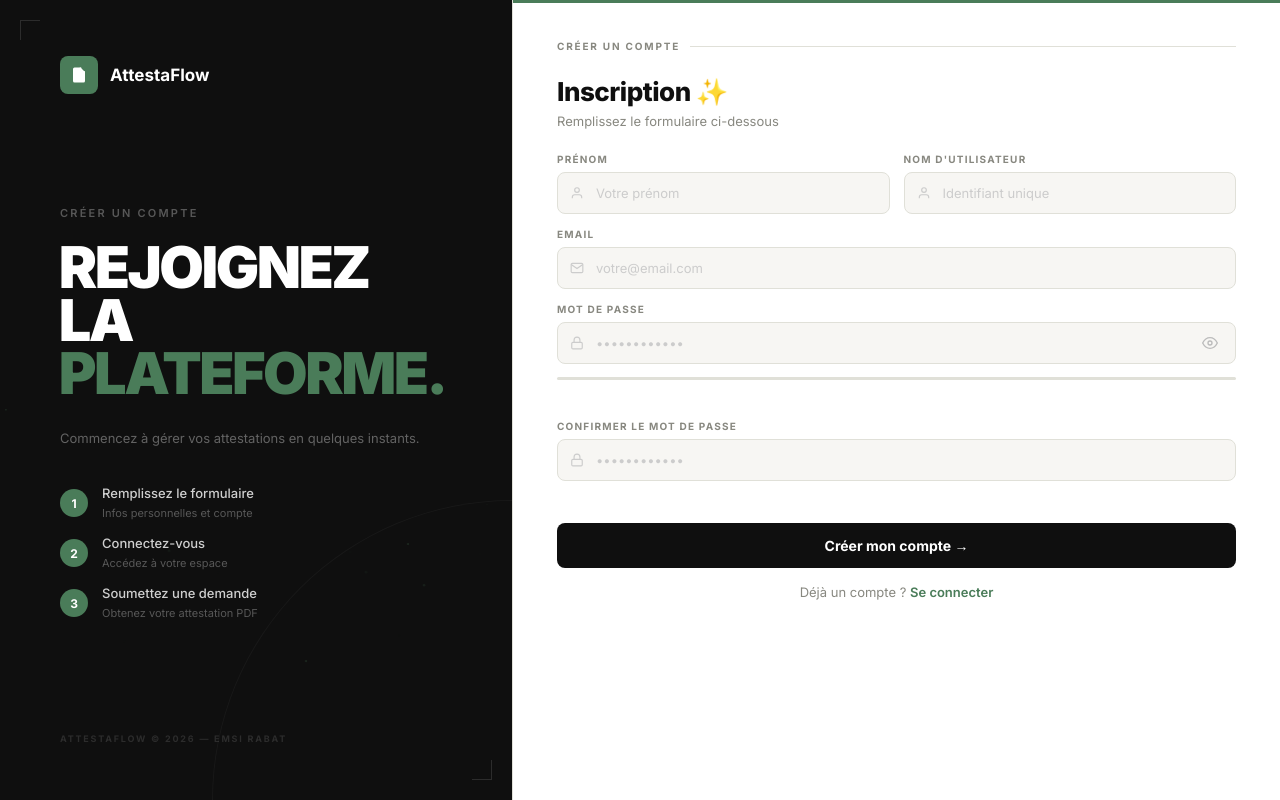
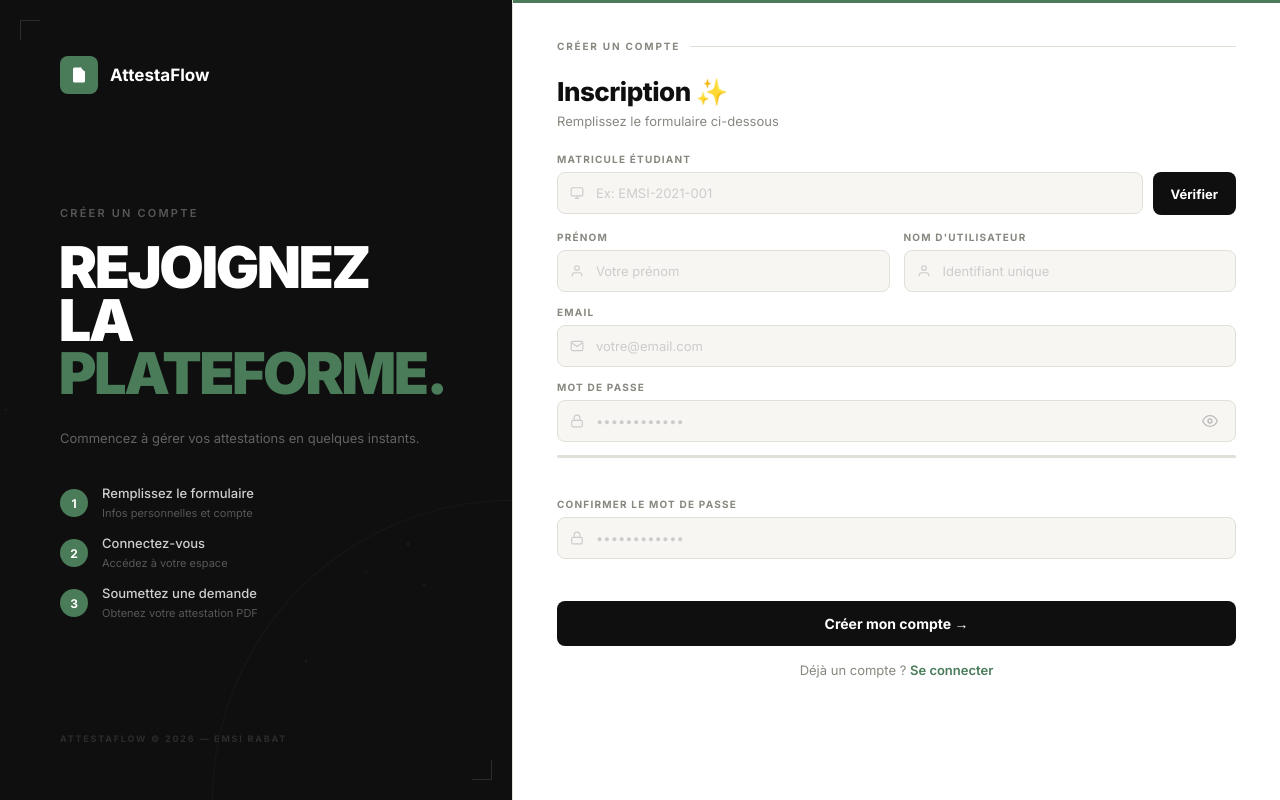
Before and after one commit to HoussamAhmich/attestaflow, a Django app: page /register/ in a window 1280 px wide. Run offline with Django 5.2, Linux system fonts and the light colour scheme.

Commit message:
Add matricule field to registration: verify student identity via EtudiantDB before creating account

```diff
--- a/gestion/models.py
+++ b/gestion/models.py
@@ -9,6 +9,7 @@ class Utilisateur(models.Model):
     email = models.EmailField()
     mot_de_passe = models.CharField(max_length=255)
     role = models.CharField(max_length=20, choices=ROLE_CHOICES, default='beneficiaire')
+    matricule = models.CharField(max_length=50, blank=True, null=True)
     def __str__(self): return f"{self.nom} ({self.role})"
 
 class Demande(models.Model):
--- a/gestion/templates/register.html
+++ b/gestion/templates/register.html
@@ -49,11 +49,27 @@
     .fgrid{display:grid;grid-template-columns:1fr 1fr;gap:14px;}
     .fg{display:flex;flex-direction:column;gap:7px;opacity:0;transform:translateY(8px);transition:opacity 0.4s,transform 0.4s;}
     .fg.full{grid-column:1/-1;}
-    .loaded .fg-1{opacity:1;transform:translateY(0);transition-delay:0.6s;}
-    .loaded .fg-2{opacity:1;transform:translateY(0);transition-delay:0.65s;}
-    .loaded .fg-3{opacity:1;transform:translateY(0);transition-delay:0.7s;}
-    .loaded .fg-4{opacity:1;transform:translateY(0);transition-delay:0.75s;}
-    .loaded .fg-5{opacity:1;transform:translateY(0);transition-delay:0.8s;}
+    .loaded .fg-0{opacity:1;transform:translateY(0);transition-delay:0.55s;}
+    .loaded .fg-1{opacity:1;transform:translateY(0);transition-delay:0.62s;}
+    .loaded .fg-2{opacity:1;transform:translateY(0);transition-delay:0.67s;}
+    .loaded .fg-3{opacity:1;transform:translateY(0);transition-delay:0.72s;}
+    .loaded .fg-4{opacity:1;transform:translateY(0);transition-delay:0.77s;}
+    .loaded .fg-5{opacity:1;transform:translateY(0);transition-delay:0.82s;}
+    .mat-row{display:flex;gap:10px;align-items:flex-start;}
+    .mat-row .fwrap{flex:1;}
+    .btn-verify{background:var(--ink);color:white;border:none;border-radius:8px;padding:0 18px;height:43px;font-family:'Inter',sans-serif;font-size:13px;font-weight:700;cursor:pointer;white-space:nowrap;transition:background 0.2s;flex-shrink:0;}
+    .btn-verify:hover{background:var(--s);}
+    .btn-verify:disabled{opacity:0.55;cursor:not-allowed;}
+    .mat-status{border-radius:8px;padding:9px 13px;font-size:13px;font-weight:500;margin-top:8px;display:flex;align-items:center;gap:7px;}
+    .mat-status.error{background:#fef2f2;border:1.5px solid #fca5a5;color:#dc2626;}
+    .mat-status.warn{background:#fffbeb;border:1.5px solid #fcd34d;color:#92400e;}
+    .ecard{background:var(--sl);border:1.5px solid #b8d4c0;border-radius:10px;padding:14px 16px;margin-top:12px;}
+    .ecard-header{display:flex;align-items:center;gap:7px;margin-bottom:12px;padding-bottom:10px;border-bottom:1px solid #b8d4c0;}
+    .ecard-header svg{width:16px;height:16px;stroke:var(--s);fill:none;stroke-width:2.5;flex-shrink:0;}
+    .ecard-found{font-size:12px;font-weight:700;color:var(--sd);}
+    .ecard-grid{display:grid;grid-template-columns:1fr 1fr;gap:10px;}
+    .ecard-field label{display:block;font-size:9px;font-weight:700;color:var(--muted);text-transform:uppercase;letter-spacing:0.1em;margin-bottom:2px;}
+    .ecard-field span{display:block;font-size:13px;font-weight:600;color:var(--ink);}
     .flbl{font-size:10px;font-weight:700;color:var(--muted);text-transform:uppercase;letter-spacing:0.12em;transition:color 0.2s;}
     .fg.focused .flbl{color:var(--s);}
     .fwrap{position:relative;}
@@ -124,6 +140,33 @@
 
     <form method="POST" id="regForm">
       {% csrf_token %}
+      <input type="hidden" name="matricule" id="matHidden" value="{{ submitted_matricule|default:'' }}">
+
+      <!-- Matricule lookup -->
+      <div class="fg fg-0 full" style="margin-bottom:16px;">
+        <label class="flbl">Matricule étudiant</label>
+        <div class="mat-row">
+          <div class="fwrap">
+            <svg class="finput-icon" viewBox="0 0 24 24" fill="none" stroke="currentColor" stroke-width="2"><rect x="2" y="3" width="20" height="14" rx="2"/><line x1="8" y1="21" x2="16" y2="21"/><line x1="12" y1="17" x2="12" y2="21"/></svg>
+            <input class="finput" type="text" id="matInput" placeholder="Ex: EMSI-2021-001" autocomplete="off" value="{{ submitted_matricule|default:'' }}">
+          </div>
+          <button type="button" id="btnVerifier" class="btn-verify">Vérifier</button>
+        </div>
+        <div id="matStatus" class="mat-status" style="display:none;"></div>
+        <div id="etudiantCard" class="ecard" style="display:none;">
+          <div class="ecard-header">
+            <svg viewBox="0 0 24 24"><polyline points="20 6 9 17 4 12"/></svg>
+            <span class="ecard-found">Étudiant trouvé ✅</span>
+          </div>
+          <div class="ecard-grid">
+            <div class="ecard-field"><label>Nom complet</label><span id="disp-nom">—</span></div>
+            <div class="ecard-field"><label>Filière</label><span id="disp-filiere">—</span></div>
+            <div class="ecard-field"><label>Niveau</label><span id="disp-niveau">—</span></div>
+            <div class="ecard-field"><label>Année</label><span id="disp-annee">—</span></div>
+          </div>
+        </div>
+      </div>
+
       <div class="fgrid">
 
         <div class="fg fg-1">
@@ -246,7 +289,66 @@ function checkMatch() {
   }
 }
 
+/* ── Matricule AJAX ── */
+var matriculeVerifie = false;
+
+document.getElementById('matInput').addEventListener('keydown', function(e) {
+  if (e.key === 'Enter') { e.preventDefault(); document.getElementById('btnVerifier').click(); }
+});
+
+document.getElementById('matInput').addEventListener('input', function() {
+  matriculeVerifie = false;
+  document.getElementById('etudiantCard').style.display = 'none';
+  document.getElementById('matStatus').style.display = 'none';
+  document.getElementById('matHidden').value = '';
+});
+
+document.getElementById('btnVerifier').addEventListener('click', function() {
+  var mat = document.getElementById('matInput').value.trim();
+  var status = document.getElementById('matStatus');
+  var card   = document.getElementById('etudiantCard');
+  if (!mat) {
+    status.textContent = 'Entrez votre matricule.';
+    status.className = 'mat-status warn';
+    status.style.display = 'flex';
+    return;
+  }
+  var btn = this;
+  btn.textContent = '…'; btn.disabled = true;
+  fetch('/verifier-matricule/' + encodeURIComponent(mat) + '/')
+    .then(function(r) { return r.json(); })
+    .then(function(data) {
+      btn.textContent = 'Vérifier'; btn.disabled = false;
+      if (data.found) {
+        document.getElementById('disp-nom').textContent     = data.prenom + ' ' + data.nom;
+        document.getElementById('disp-filiere').textContent = data.filiere;
+        document.getElementById('disp-niveau').textContent  = data.niveau;
+        document.getElementById('disp-annee').textContent   = data.annee_universitaire;
+        card.style.display = 'block';
+        status.style.display = 'none';
+        document.getElementById('matHidden').value = mat;
+        matriculeVerifie = true;
+      } else {
+        card.style.display = 'none';
+        status.textContent = 'Matricule introuvable ❌ — vérifiez votre matricule.';
+        status.className = 'mat-status error';
+        status.style.display = 'flex';
+        matriculeVerifie = false;
+      }
+    })
+    .catch(function() { btn.textContent = 'Vérifier'; btn.disabled = false; });
+});
+
 document.getElementById('regForm').addEventListener('submit', function(e) {
+  if (!matriculeVerifie) {
+    e.preventDefault();
+    var status = document.getElementById('matStatus');
+    status.textContent = 'Veuillez vérifier votre matricule avant de vous inscrire.';
+    status.className = 'mat-status warn';
+    status.style.display = 'flex';
+    document.getElementById('matInput').focus();
+    return;
+  }
   if (regPw.value !== regPw2.value) {
     e.preventDefault();
     matchTxt.textContent = '✗ Les mots de passe ne correspondent pas';
--- a/gestion/views.py
+++ b/gestion/views.py
@@ -232,43 +232,56 @@ def refuser_demande(request, id):
 # 🆕 REGISTER
 def register(request):
     if request.method == "POST":
-        username = request.POST.get('username')
-        prenom = request.POST.get('prenom', '')
-        password = request.POST.get('password')
-        password2 = request.POST.get('password2')
-        email = request.POST.get('email')
+        username = request.POST.get('username', '').strip()
+        prenom   = request.POST.get('prenom', '').strip()
+        password = request.POST.get('password', '')
+        password2= request.POST.get('password2', '')
+        email    = request.POST.get('email', '').strip()
+        matricule= request.POST.get('matricule', '').strip()
+
+        def err(msg):
+            return render(request, 'register.html', {
+                'error': msg,
+                'submitted_matricule': matricule,
+            })
+
+        if not matricule:
+            return err("Veuillez entrer votre matricule et cliquer sur Vérifier.")
+
+        try:
+            etudiant = EtudiantDB.objects.get(matricule=matricule)
+        except EtudiantDB.DoesNotExist:
+            return err("Matricule introuvable ❌ — vérifiez votre matricule.")
+
+        if Utilisateur.objects.filter(matricule=matricule).exists():
+            return err("Ce matricule est déjà associé à un compte existant.")
 
         if password != password2:
-            return render(request, 'register.html', {
-                'error': "Les deux mots de passe ne correspondent pas."
-            })
+            return err("Les deux mots de passe ne correspondent pas.")
 
         if len(password) < 6:
-            return render(request, 'register.html', {
-                'error': "Le mot de passe doit contenir au moins 6 caractères."
-            })
+            return err("Le mot de passe doit contenir au moins 6 caractères.")
 
         if User.objects.filter(username=username).exists():
-            return render(request, 'register.html', {
-                'error': "Ce nom d'utilisateur existe déjà."
-            })
+            return err("Ce nom d'utilisateur existe déjà.")
 
         user = User.objects.create_user(
             username=username,
             password=password,
             email=email,
-            first_name=prenom
+            first_name=etudiant.prenom
         )
         user.save()
 
         u_obj = Utilisateur.objects.create(
             user=user,
-            nom=prenom if prenom else username,
+            nom=f"{etudiant.prenom} {etudiant.nom}",
             email=email,
             mot_de_passe='',
-            role="beneficiaire"
+            role="beneficiaire",
+            matricule=matricule,
         )
-        journaliser(u_obj, 'register', f"Nouveau compte créé : {username}")
+        journaliser(u_obj, 'register', f"Nouveau compte créé : {username} (matricule: {matricule})")
 
         return redirect('/login/')
 
```
Also changed, not shown: gestion/migrations/0008_utilisateur_matricule.py (added).
